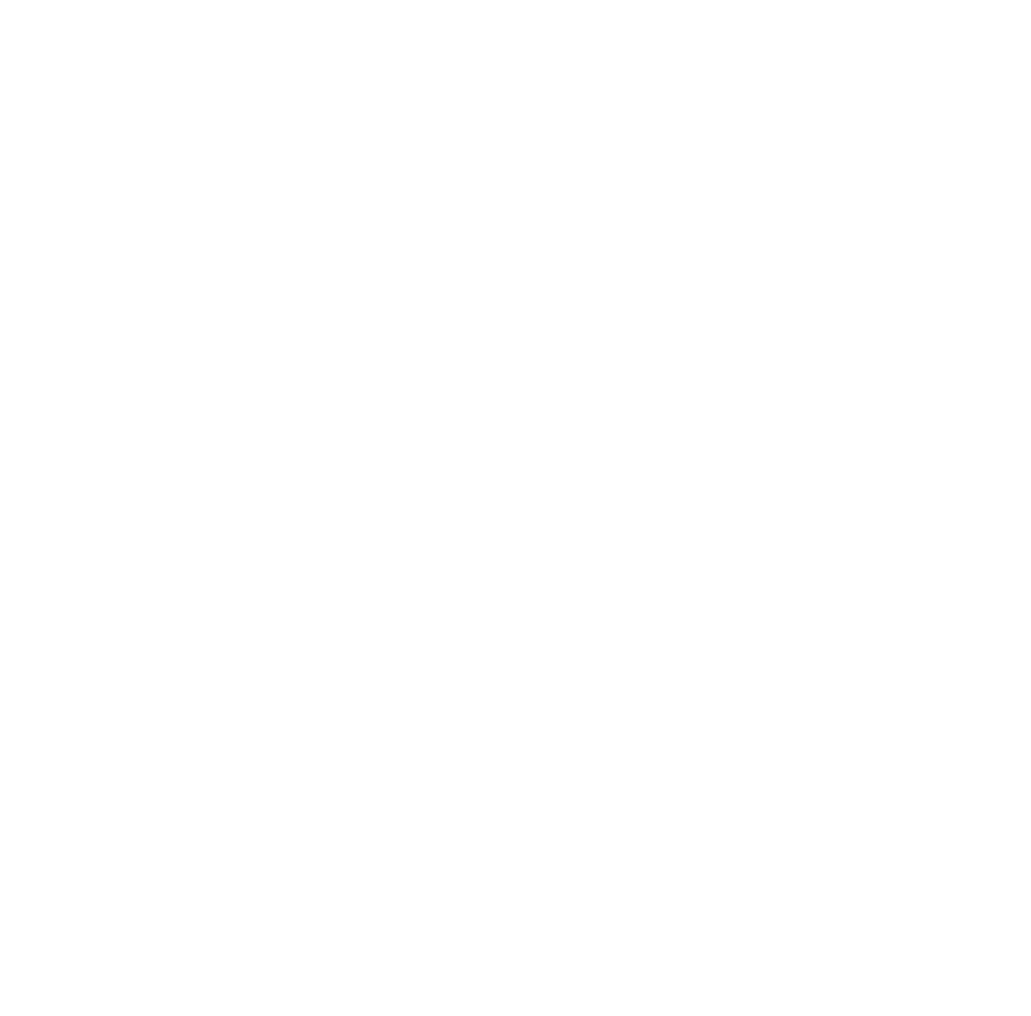
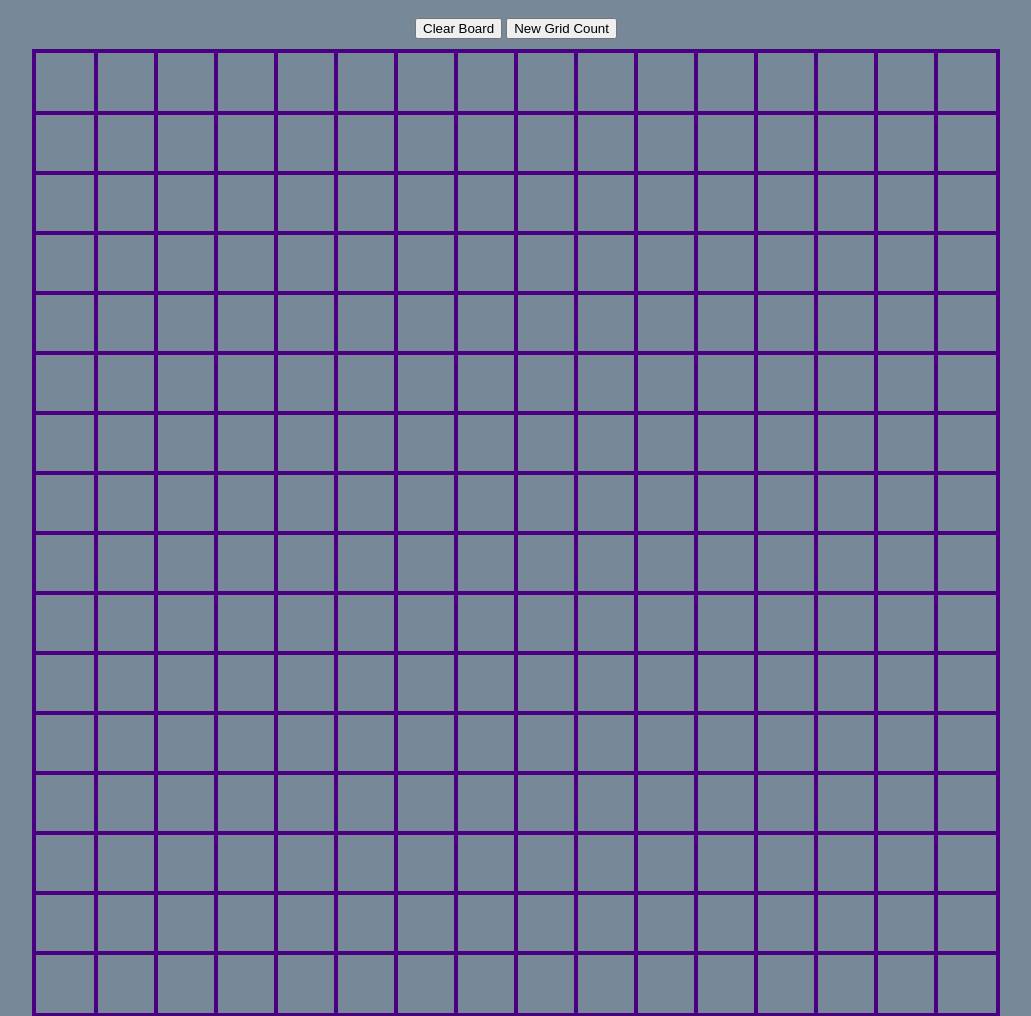
Before and after one commit to Louka3/EtchASketch, a plain HTML site: page index.html in a window 1280 px wide. Shown: the top 1016 px of the page, without its empty margins (124-1155 px from the left). Before the commit the page ends 800 px from the top, so only its background shows below. Drawn offline with Linux system fonts and the light colour scheme.

Commit message:
Finished setting up the grid and making the button to clear the grid. Next I need to make the color the square changes to random every time a mosue hovers over it and I need to make the button that allows the user to change the grid size.

```diff
--- a/index.html
+++ b/index.html
@@ -6,7 +6,16 @@
     <link rel="stylesheet" href="styles.css">
     <script src="script.js" defer></script>
   </head>
+  <body>
+  <div id="container">
+    <div id="button-container">
+      <button id="clear-button">Clear Board</button>
+      <button id="new-grid-count">New Grid Count</button>
+    </div>
+    <div id="grid-container">
+    </div>
+  </div>
 
-  <body>
+
   </body>
 </html>
--- a/script.js
+++ b/script.js
@@ -0,0 +1,37 @@
+/* Need a loop to create 16 square divs to make my Etch-A-Sketch Grid */
+
+const container = document.querySelector("#container")
+const gridContainer = document.querySelector("#grid-container")
+const clearButton = document.querySelector("#clear-button")
+const gridButton = document.querySelector('#new-grid-count')
+
+clearButton.addEventListener('click',clearBoard)
+gridButton.addEventListener('click', newGrid.bind(this,"?"))
+
+
+for (let i = 0;i < 256; i++){
+    // for (let i = 0; i < 256; i++){
+    let square = document.createElement('div');
+    square.className = "grid-square"
+    square.addEventListener('mouseover', changeColor.bind(this, square))
+    gridContainer.append(square)
+}
+
+function changeColor(square){
+    square.setAttribute('style', 'background-color: orange')
+}
+
+function clearBoard(){
+    board = document.querySelectorAll('.grid-square')
+    /* need to treat this as an array and iterate thru it to assign each square a
+    background color of transparent */
+    for (let b = 0; b < board.length; b++){
+        board[b].setAttribute('style', 'background-color: transparent')
+    }
+}
+
+function newGrid(num){
+    //num is the number of squares per side. Default at start of program is 4
+
+
+}
--- a/styles.css
+++ b/styles.css
@@ -0,0 +1,25 @@
+body{
+    background-color: lightslategray;
+}
+#container{
+    display: flex;
+    align-items: center;
+    justify-content: center;
+    flex-direction: column;
+}
+#button-container{
+    padding: 10px;
+}
+#grid-container{
+    display: flex;
+    align-items: center;
+    flex-wrap: wrap;
+    width: 960px;
+    height: 960px;
+    border: 4px solid rgb(75,0,130);
+}
+.grid-square{
+    height:60px;
+    width:60px;
+    outline:2px solid rgb(75,0,130);
+}
```
